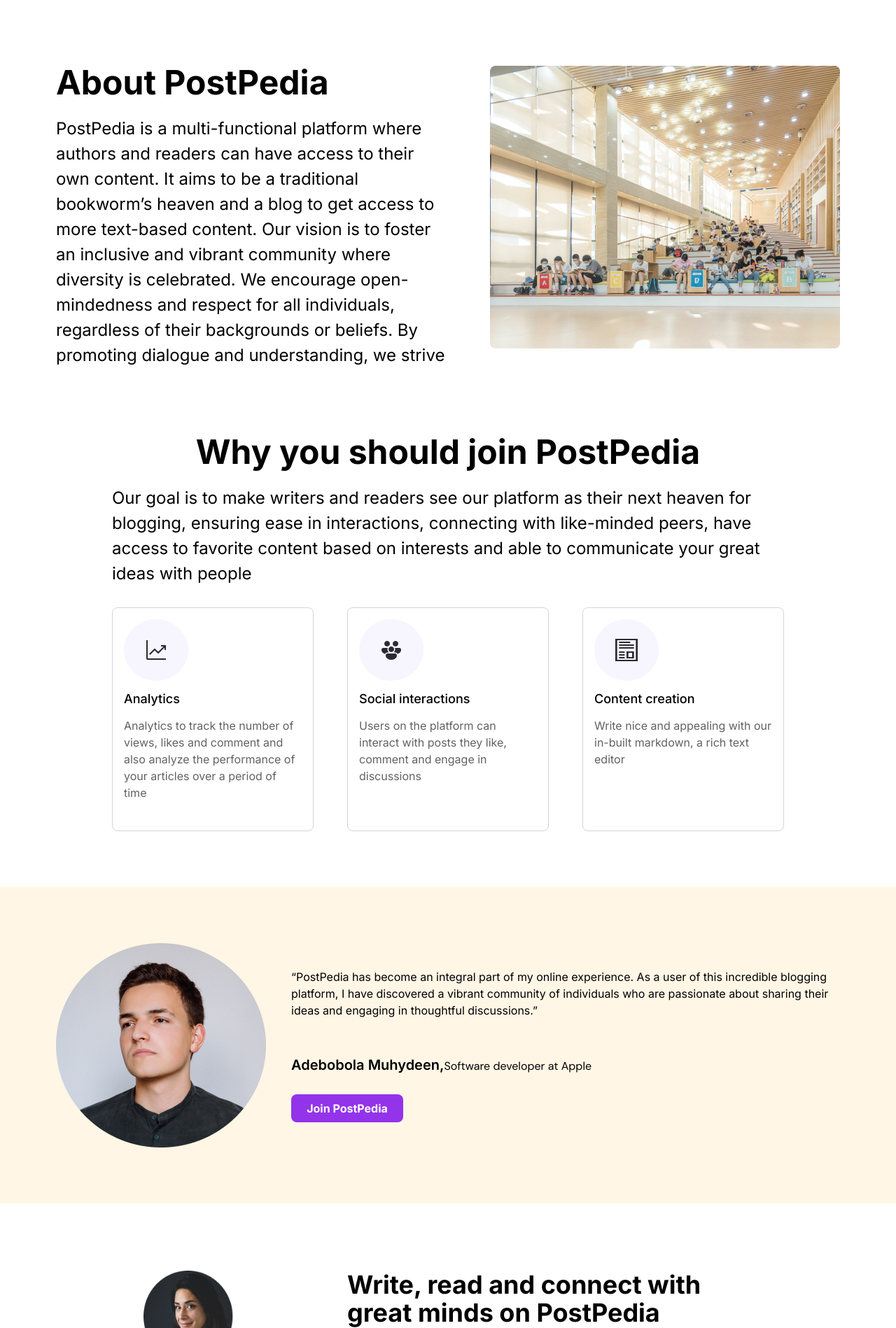
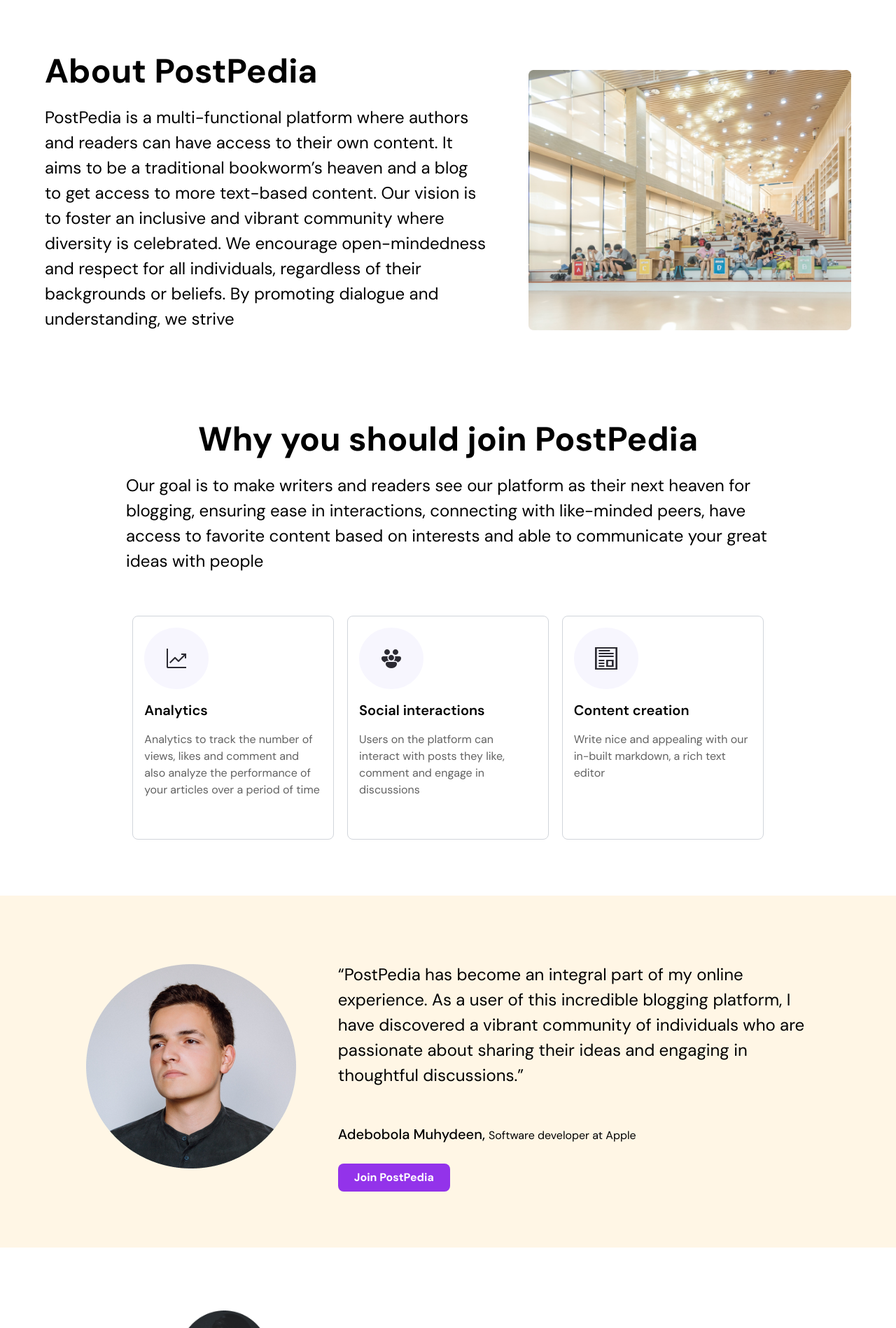
Before and after one commit to Jeweleni/PostPedia, a Next.js app in the folder client/: page / in a window 1280 px wide. Shown: the part 882-2780 px from the top of the page at 70% size. Built offline with nearby package versions, Linux system fonts and the light colour scheme.

Commit message:
bug-fixed responsiveness

```diff
--- a/client/app/page.tsx
+++ b/client/app/page.tsx
@@ -9,7 +9,7 @@
 
 export default function Home() {
   return (
-    <div>
+    <div className="transition duration-300 ease-in-out">
       {/* HERO SECTION */}
       <section className="relative w-full h-[800px] ">
         <Image
@@ -20,17 +20,17 @@
         <div className="absolute inset-0 bg-black bg-opacity-50 flex flex-col justify-center items-center px-4 sm:px-8 lg:px-12">
           <div className="text-left">
             <h1
-              className="text-white font-bold text-2xl md:text-3xl lg:text-4xl xl:text-5xl leading-12 md:leading-16 lg:leading-20 xl:leading-24"
+              className="text-white font-bold font-body text-2xl md:text-3xl lg:text-4xl xl:text-5xl leading-12 md:leading-16 lg:leading-20 xl:leading-24"
             >
               Welcome to PostPedia: A Haven for Text-Based Content
             </h1>
             <p
-              className="text-white font-medium text-base md:text-lg lg:text-xl xl:text-2xl leading-6 md:leading-9 lg:leading-12 xl:leading-14 mt-[24px]"
+              className="text-white font-medium text-base font-body md:text-lg lg:text-xl xl:text-2xl leading-6 md:leading-9 lg:leading-12 xl:leading-14 mt-[24px]"
             >
               Unleash the Power of Words, Connect with Like-minded Readers and Writers
             </p>
             <button
-              className="text-white font-bold text-base px-4 py-2 rounded-lg bg-purple-600 hover:bg-purple-700 focus:ring focus:ring-purple-200 focus:outline-none w-[160px] mt-[36px]"
+              className="text-white font-body font-bold text-base px-4 py-2 rounded-lg bg-purple-600 hover:bg-purple-700 focus:ring focus:ring-purple-200 focus:outline-none w-[160px] mt-[36px]"
             >
               Get Started
             </button>
@@ -38,12 +38,12 @@
         </div>
       </section>
       {/* ABOUT SECTION */}
-      <section className="flex flex-col md:flex-row justify-between items-start w-full md:w-[95%] mt-8 md:my-24 mx-auto px-4 sm:px-8 lg:px-12">
-        <div className="w-full md:w-1/2 mb-6 md:mb-0 md:mr-8 mx-4 md:mx-0">
-          <h2 className="text-black font-bold text-2xl md:text-3xl lg:text-4xl xl:text-5xl leading-8 md:leading-10 lg:leading-12 xl:leading-14 mb-4 md:mb-6">
+      <section className="lg:flex lg:flex-row flex-col items-center justify-between w-[90%] py-20 mx-auto">
+        <div className="w-full mb-6 md:mb-0 md:mr-8 mx-4 md:mx-0 lg:w-[55%]">
+          <h2 className="text-black font-bold font-body text-2xl md:text-3xl lg:text-4xl xl:text-5xl leading-8 md:leading-10 lg:leading-12 xl:leading-14 mb-4 md:mb-6">
             About PostPedia
           </h2>
-          <p className="text-black text-base md:text-lg lg:text-xl xl:text-2xl leading-6 md:leading-7 lg:leading-8 xl:leading-9">
+          <p className="text-black font-body text-base md:text-lg lg:text-xl xl:text-2xl leading-6 md:leading-7 lg:leading-8 xl:leading-9">
             PostPedia is a multi-functional platform where authors and readers can have access to their own content.
             It aims to be a traditional bookworm’s heaven and a blog to get access to more text-based content.
             Our vision is to foster an inclusive and vibrant community where diversity is celebrated. We encourage
@@ -51,56 +51,56 @@
             By promoting dialogue and understanding, we strive
           </p>
         </div>
-        <div>
+        <div className="lg:w-[40%] w-full mt-5">
           <Image
             src={aboutImg}
             alt='about-postpedia-image'
-            className="w-600 md:w-200 h-500 rounded-8"
+            className="rounded-8 mx-auto"
           />
         </div>
       </section>
       {/* WHY JOIN US SECTION */}
       <section className="my-[50px]">
-        <div className="text-center w-[75%] mx-auto mt-10">
-          <h2 className="text-black font-bold text-2xl md:text-3xl lg:text-4xl xl:text-5xl leading-8 md:leading-10 lg:leading-12 xl:leading-14 mb-4 md:mb-6">
+        <div className="text-center lg:w-[75%] px-5 mx-auto mt-10">
+          <h2 className="text-black font-bold font-body text-2xl md:text-3xl lg:text-4xl xl:text-5xl leading-8 md:leading-10 lg:leading-12 xl:leading-14 mb-4 md:mb-6">
             Why you should join PostPedia
           </h2>
-          <p className="text-black text-base md:text-lg lg:text-xl xl:text-2xl leading-6 md:leading-7 lg:leading-8 xl:leading-9 text-left">
+          <p className="text-black text-base font-body md:text-lg lg:text-xl xl:text-2xl leading-6 md:leading-7 lg:leading-8 xl:leading-9 text-left ">
             Our goal is to make writers and readers see our platform as their next heaven for blogging, ensuring ease in interactions,
             connecting with like-minded peers, have access to favorite content based on interests and able to communicate your great ideas with people
           </p>
 
-          <div className="text-left flex flex-wrap justify-between items-center mx-auto">
-            <div className="w-72 h-80 p-4 border border-gray-300 rounded-lg my-[30px]">
+          <div className="text-left flex flex-wrap justify-between items-center mt-[30px]">
+            <div className="w-72 h-80 p-4 border border-gray-300 rounded-lg my-[30px] mx-auto gap-3">
               <Image
                 src={analytics}
                 alt='analytics image'
               />
-              <h3 className="text-black text-base md:text-lg font-medium my-[12px]">Analytics</h3>
-              <p className="text-[#626262] text-base font-normal leading-6">
+              <h3 className="text-black font-body text-xl font-semibold leading-9 my-[12px]">Analytics</h3>
+              <p className="text-[#626262] font-body text-base font-normal leading-6">
                 Analytics to track the number of views, likes and comment and
                 also analyze the performance of your articles over a period of time
               </p>
             </div>
 
-            <div className="w-72 h-80 p-4 border border-gray-300 rounded-lg my-[30px]">
+            <div className="w-72 h-80 p-4 border border-gray-300 rounded-lg my-[30px] mx-auto">
               <Image
                 src={interaction}
                 alt='analytics image'
               />
-              <h3 className="text-black text-base md:text-lg font-medium my-[12px]">Social interactions</h3>
-              <p className="text-[#626262] text-base font-normal leading-6">
+              <h3 className="my-[12px] text-black font-body text-xl font-semibold leading-9">Social interactions</h3>
+              <p className="text-[#626262] font-body text-base font-normal leading-6">
                 Users on the platform can interact with posts they like, comment and engage in discussions
               </p>
             </div>
 
-            <div className="w-72 h-80 p-4 border border-gray-300 rounded-lg my-[30px]">
+            <div className="w-72 h-80 p-4 border border-gray-300 rounded-lg my-[30px] mx-auto">
               <Image
                 src={content}
                 alt='analytics image'
               />
-              <h3 className="text-black text-base md:text-lg font-medium my-[12px]">Content creation</h3>
-              <p className="text-[#626262] text-base font-normal leading-6">
+              <h3 className="text-black font-body text-xl font-semibold leading-9 my-[12px]">Content creation</h3>
+              <p className="text-[#626262] font-body text-base font-normal leading-6">
                 Write nice and appealing with our in-built markdown, a rich text editor
               </p>
             </div>
@@ -109,32 +109,33 @@
       </section>
       {/* REVIEW SECTION */}
       <section className="bg-rgba-50">
-        <div className="flex justify-between items-center px-20 py-20">
-          <div>
+        <div className="lg:flex lg:flex-row flex-col items-center justify-between lg:w-[85%] mx-auto px-5 py-20">
+          <div className="lg:w-[30%] mb-4">
             <Image
               src={profilePic}
               alt='profile-pic'
+              className="mx-auto"
             />
           </div>
-          <div className="w-[70%]">
-            <q className="text-black text-base font-normal leading-6">
+          <div className="lg:w-[65%] w-80% sm:mt-[15px] lg:text-left sm:text-center">
+            <q className="text-black text-base font-body md:text-lg lg:text-xl xl:text-2xl leading-6 md:leading-7 lg:leading-8 xl:leading-9">
               PostPedia has become an integral part of my online experience. As a user of this
               incredible blogging platform, I have discovered a vibrant community of
               individuals who are passionate about sharing their ideas and engaging in
               thoughtful discussions.
             </q>
             <h3
-              className="text-black text-xl font-semibold leading-9 mt-[48px] mb-[24px]"
+              className="text-black font-body text-xl font-medium leading-9 mt-[48px] mb-[24px]"
             >
               Adebobola Muhydeen,
               <span
-                className="text-black font-body text-base font-normal leading-6"
+                className="text-black font-body text-base font-normal leading-6 ml-[5px]"
               >
                 Software developer at Apple
               </span>
             </h3>
             <button
-              className="text-white font-bold text-base px-4 py-2 rounded-lg
+              className="text-white font-bold font-body text-base px-4 py-2 rounded-lg
              bg-purple-600 hover:bg-purple-700 focus:ring focus:ring-purple-200
               focus:outline-none w-[160px]"
             >
@@ -144,24 +145,25 @@
         </div>
       </section>
       {/* REVIEW SECTION */}
-      <section>
-        <div className="flex justify-between items-start w-[68%] mx-auto py-[96px]">
-          <div>
+      <section className="lg:w-[70%] mx-auto">
+        <div className="lg:flex lg:flex-row flex-col items-start justify-between px-[20px] py-[90px]">
+          <div className="lg:w-[35%] w-[60%] mx-auto">
             <Image
               src={ groupPic }
-              alt='group-pic'
+              alt="Description of the image"
+              className="w-full h-auto"
             />
           </div>
-          <div className="w-[700px]">
-            <h2 className="text-black text-4xl font-bold leading-10">
+          <div className="lg:w-[55%] mt-5">
+            <h2 className="text-black font-bold font-body text-2xl md:text-3xl lg:text-4xl xl:text-5xl leading-8 md:leading-10 lg:leading-12 xl:leading-14 mb-4 md:mb-6">
               Write, read and connect with great minds on PostPedia
             </h2>
-            <p className="text-black text-base font-normal leading-6 mt-[24px]">
+            <p className="text-black text-base font-body md:text-lg lg:text-xl xl:text-2xl leading-6 md:leading-7 lg:leading-8 xl:leading-9 mt-[24px]">
               Share people your great ideas, and also read write-ups based on your interests.
               connect with people of same interests and goals
             </p>
             <button
-              className="text-white font-bold text-base px-4 py-2 rounded-lg
+              className="text-white font-body font-bold text-base px-4 py-2 rounded-lg
              bg-purple-600 hover:bg-purple-700 focus:ring focus:ring-purple-200
               focus:outline-none w-[160px] mt-[32px]"
             >
@@ -170,27 +172,67 @@
           </div>
         </div>
       </section>
-      <footer className="bg-rgba-50 pt-[40px] pb-[80px]">
-        <div className="flex justify-between w-[80%] mx-auto">
-          <h2>PostPedia</h2>
+      <footer className="bg-rgba-50 pt-[30px] pb-[80px]">
+        <div className="container mx-auto flex flex-col md:flex-row items-start justify-between px-4">
+          <h2 className="text-[#543EE0] font-body text-4xl font-bold leading-12 my-[20px]">POSTPEDIA</h2>
           <div>
-            <h3 className="text-black font-body text-xl font-medium leading-9 mb-[28px]">Explore</h3>
-            <p className="text-black font-body text-base font-normal leading-6 mb-[16px]">Community</p>
-            <p className="text-black font-body text-base font-normal leading-6 mb-[16px]">Trending blogs</p>
-            <p className="text-black font-body text-base font-normal leading-6 mb-[16px]">PostPedia for teams</p>
+            <h3 className="text-black font-body text-xl font-medium leading-9 mb-[15px]">Explore</h3>
+            <a href="#"
+              className="text-black font-body text-base font-normal leading-6 block mb-[16px]
+              hover:text-gray-400 transition duration-300"
+            >
+              Community
+            </a>
+            <a href="#"
+              className="text-black font-body text-base font-normal leading-6 block mb-[16px]
+              hover:text-gray-400 transition duration-300"
+            >
+              Trending blogs
+            </a>
+            <a href="#"
+              className="text-black font-body text-base font-normal leading-6 block mb-[16px]
+              hover:text-gray-400 transition duration-300"
+            >
+              PostPedia for teams
+            </a>
           </div>
 
           <div>
-            <h3 className="text-black font-body text-xl font-medium leading-9 mb-[28px]">Support</h3>
-            <p className="text-black font-body text-base font-normal leading-6 mb-[16px]">Support docs</p>
-            <p className="text-black font-body text-base font-normal leading-6 mb-[16px]">Join slack</p>
-            <p className="text-black font-body text-base font-normal leading-6 mb-[16px]">Contact</p>
+            <h3 className="text-black font-body text-xl font-medium leading-9 mb-[15px]">Support</h3>
+            <a href="#"
+              className="text-black font-body text-base font-normal leading-6 block mb-[16px]
+              hover:text-gray-400 transition duration-300"
+            >
+              Support docs
+            </a>
+            <a href="#"
+              className="text-black font-body text-base font-normal leading-6 block mb-[16px]
+             hover:text-gray-400 transition duration-300"
+            >
+              Join slack
+            </a>
+            <a href="#"
+              className="text-black font-body text-base font-normal leading-6 block mb-[16px]
+             hover:text-gray-400 transition duration-300"
+            >
+              Contact
+            </a>
           </div>
 
           <div>
-            <h3 className="text-black font-body text-xl font-medium leading-9 mb-[28px]">Official blog</h3>
-            <p className="text-black font-body text-base font-normal leading-6 mb-[16px]">Official blog</p>
-            <p className="text-black font-body text-base font-normal leading-6 mb-[16px]">Engineering blog</p>
+            <h3 className="text-black font-body text-xl font-medium leading-9 mb-[15px]">Official blog</h3>
+            <a href="#"
+              className="text-black font-body text-base font-normal leading-6 block mb-[16px]
+             hover:text-gray-400 transition duration-300"
+            >
+              Official blog
+            </a>
+            <a href="#"
+              className="text-black font-body text-base font-normal leading-6 block mb-[16px]
+              hover:text-gray-400 transition duration-300"
+            >
+              Engineering blog
+            </a>
           </div>
         </div>
       </footer>
```
